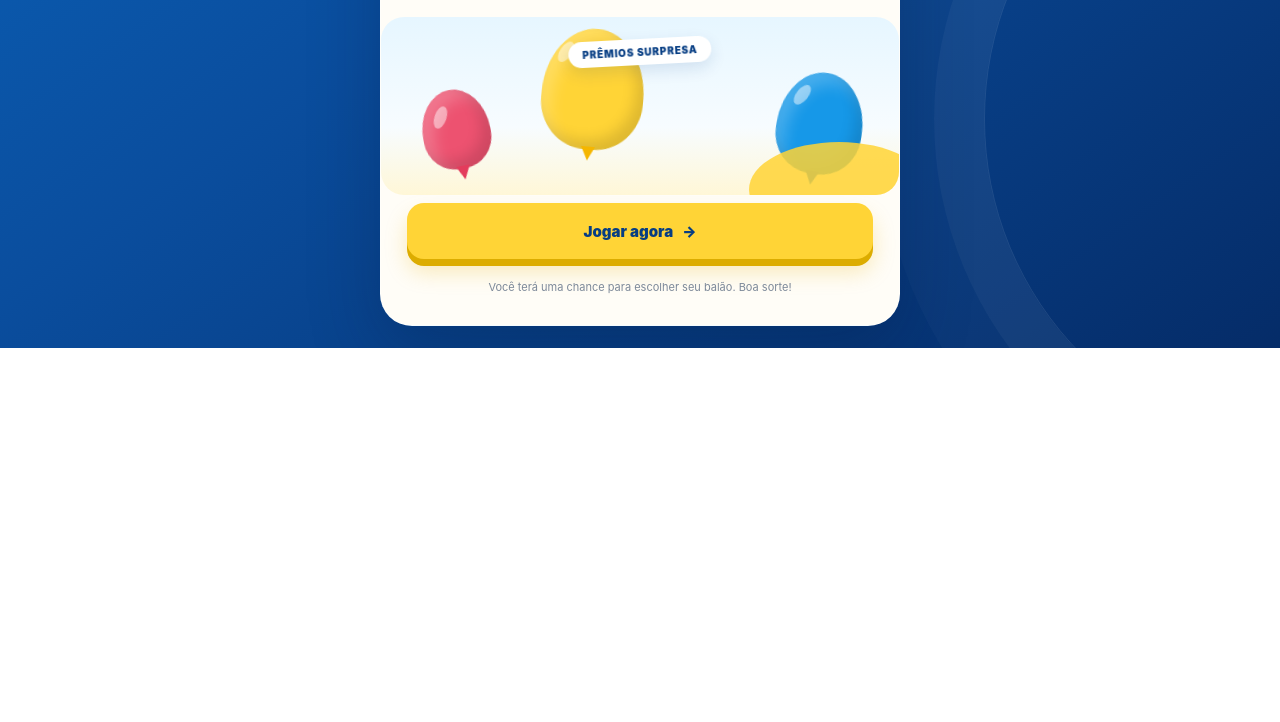
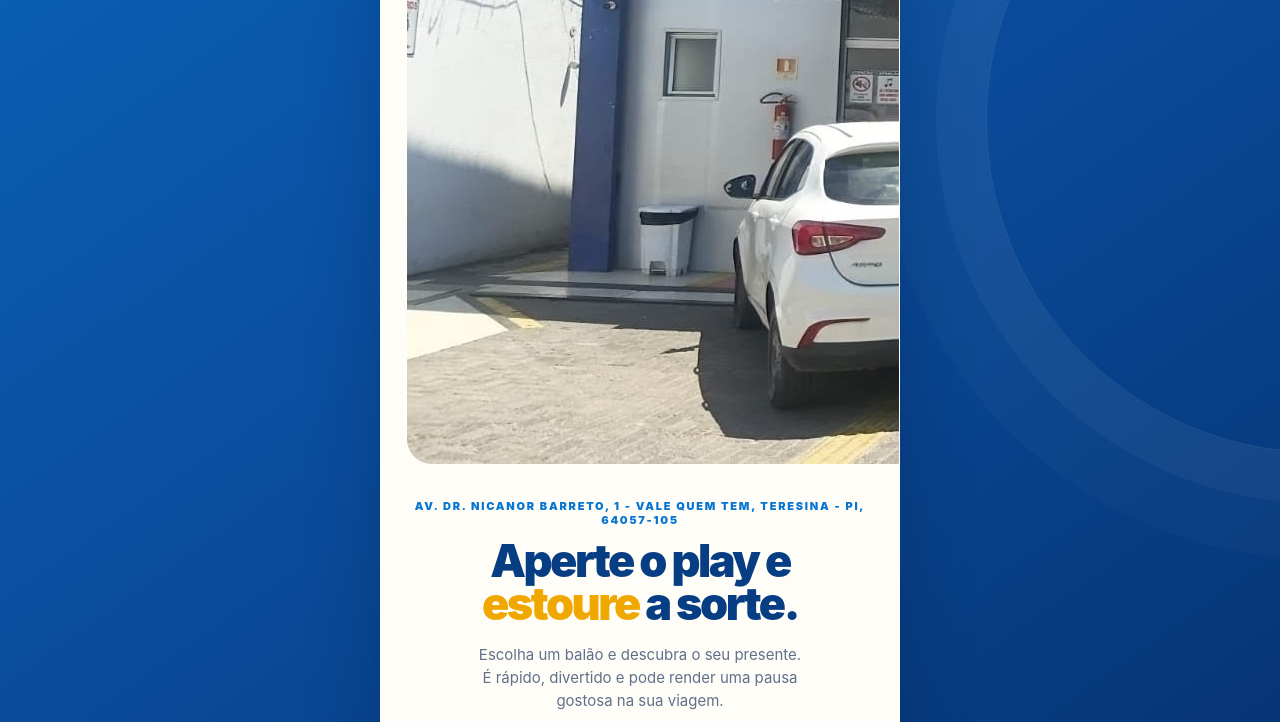
Before and after one commit to user1803-lab/estourabalaoposto1, a plain HTML site: page index.html in a window 1280 px wide. Shown: the part 693-1415 px from the top of the page. Before the commit the page ends 1041 px from the top, so only its background shows below. Drawn offline with Linux system fonts and the light colour scheme.

Commit message:
Update index.html

```diff
--- a/index.html
+++ b/index.html
@@ -19,7 +19,7 @@
       --shadow: 0 24px 70px rgba(1, 24, 58, .26);
     }
 
-    * { box-sizing: border-box; }
+    *, *::before, *::after { box-sizing: border-box; }
     button { font: inherit; }
 
     body {
@@ -121,12 +121,15 @@
     /* Abertura */
     .intro { position: relative; justify-content: flex-start; text-align: center; }
     .station-photo {
-      min-height: 200px;
-      margin: -11px -26px 20px;
+      margin: 0 0 20px;
+      text-align: center;
+    }
+    .station-photo img {
+      display: inline-block;
+      width: auto;
+      height: auto;
+      max-width: none;
       border-radius: 0 0 25px 25px;
-      background:
-        linear-gradient(rgba(4, 50, 112, .12), rgba(4, 50, 112, .45)),
-        url("foto-posto.jpg") center 34% / auto no-repeat;
       box-shadow: inset 0 -20px 30px rgba(2, 29, 70, .16);
     }
     .eyebrow { margin: 11px 0 12px; color: var(--blue); font-size: 11px; font-weight: 900; letter-spacing: .16em; text-transform: uppercase; }
@@ -258,10 +261,13 @@
         <div class="brand" aria-label="Posto Certo">
           <img class="brand-logo" src="marca-posto-certo.jpg" alt="Posto Certo">
           <span class="station-label">POINT CERTO </span>
+        </div>
       </header>
 
       <section class="screen intro active" id="intro-screen" aria-labelledby="intro-title">
-        <div class="station-photo" role="img" aria-label="Fachada do Posto Certo à noite"></div>
+        <div class="station-photo">
+          <img src="foto-posto.jpg" alt="Fachada do Posto Certo à noite">
+        </div>
         <p class="eyebrow">Av. Dr. Nicanor Barreto, 1 - Vale Quem Tem, Teresina - PI, 64057-105</p>
         <h1 id="intro-title">Aperte o play e <em>estoure</em> a sorte.</h1>
         <p class="intro-copy">Escolha um balão e descubra o seu presente. É rápido, divertido e pode render uma pausa gostosa na sua viagem.</p>
@@ -353,17 +359,11 @@ function applyPrizeLock() {
       const saved = JSON.parse(localStorage.getItem(PRIZE_LOCK_KEY));
 
       if (saved) {
-
         if (Date.now() < saved.expiresAt) {
-
           applyPrizeLock();
-
         } else {
-
           localStorage.removeItem(PRIZE_LOCK_KEY);
-
         }
-
       }
 
       function makeBalloons() {
```
Lines whose indentation alone changed are shown as unchanged.
